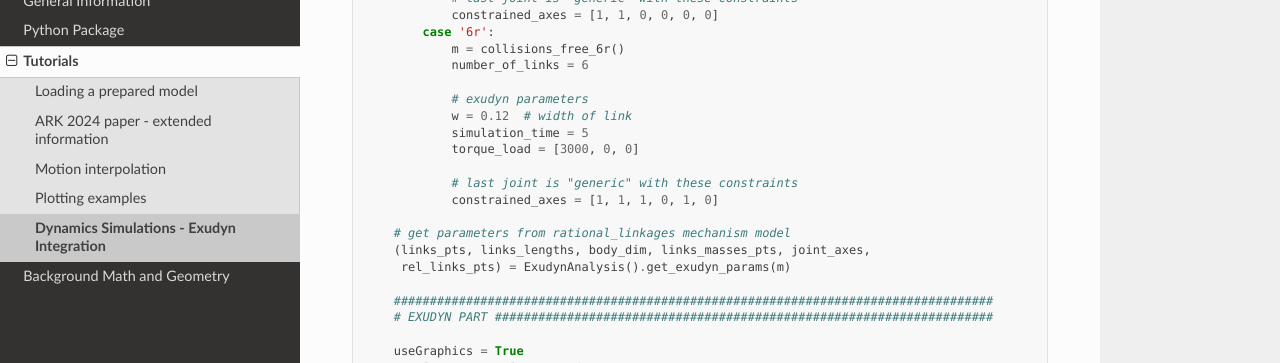
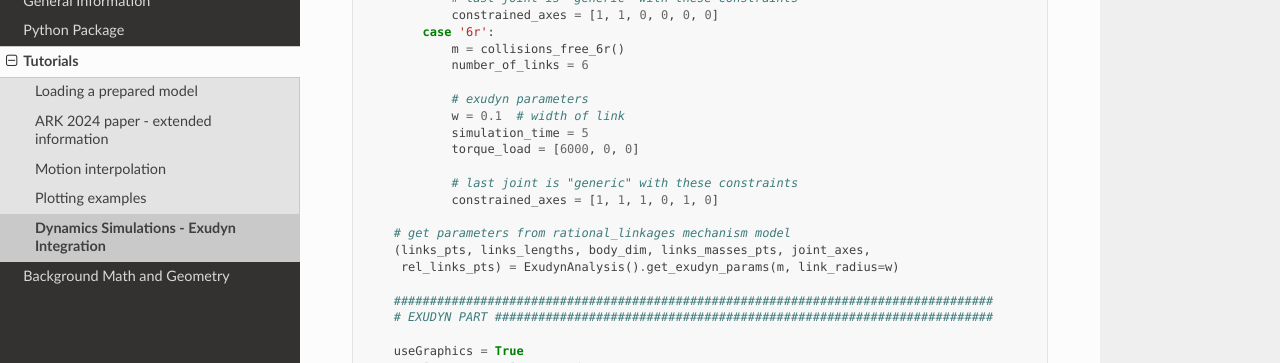
Before and after one commit to hucik14/rational-linkages, a Sphinx documentation site: the page built from docs/source/tutorials/exudyn_analysis.rst, in a window 1280 px wide and 900 px high, scrolled down 2018 px. Shown: the part 151-514 px from the top of the window. Built offline with Sphinx 7.4.7 and the Read the Docs theme 2.0.0, drawn with Linux system fonts in a browser that asks for light colours; cross-references to code outside the pages are shown as plain code.

Commit message:
link radius for exudyn

```diff
--- a/docs/source/tutorials/exudyn_analysis.rst
+++ b/docs/source/tutorials/exudyn_analysis.rst
@@ -76,16 +76,16 @@ Use the following code to create an Exudyn model from a linkage:
                 number_of_links = 6
 
                 # exudyn parameters
-                w = 0.12  # width of link
+                w = 0.1  # width of link
                 simulation_time = 5
-                torque_load = [3000, 0, 0]
+                torque_load = [6000, 0, 0]
 
                 # last joint is "generic" with these constraints
                 constrained_axes = [1, 1, 1, 0, 1, 0]
 
         # get parameters from rational_linkages mechanism model
         (links_pts, links_lengths, body_dim, links_masses_pts, joint_axes,
-         rel_links_pts) = ExudynAnalysis().get_exudyn_params(m)
+         rel_links_pts) = ExudynAnalysis().get_exudyn_params(m, link_radius=w)
 
         ###################################################################################
         # EXUDYN PART #####################################################################
```
Also changed, not shown: 2 other files.
